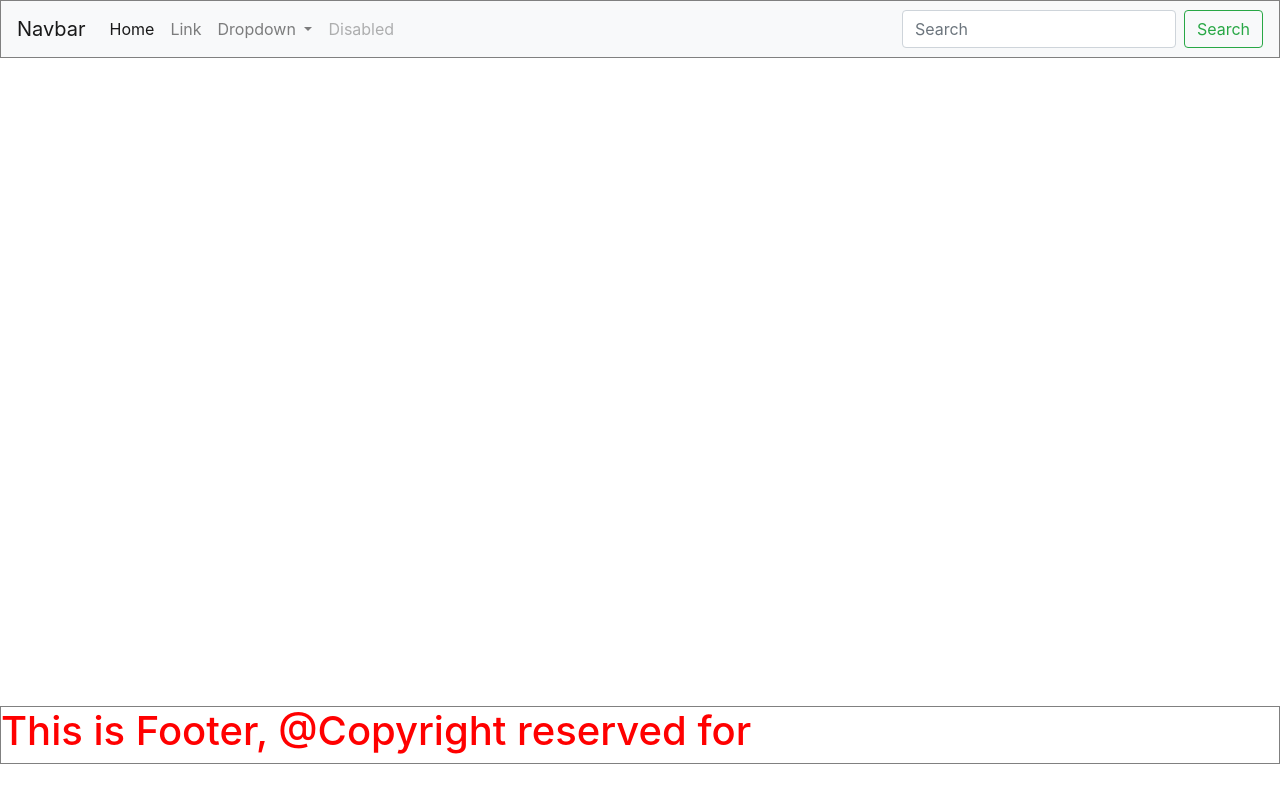
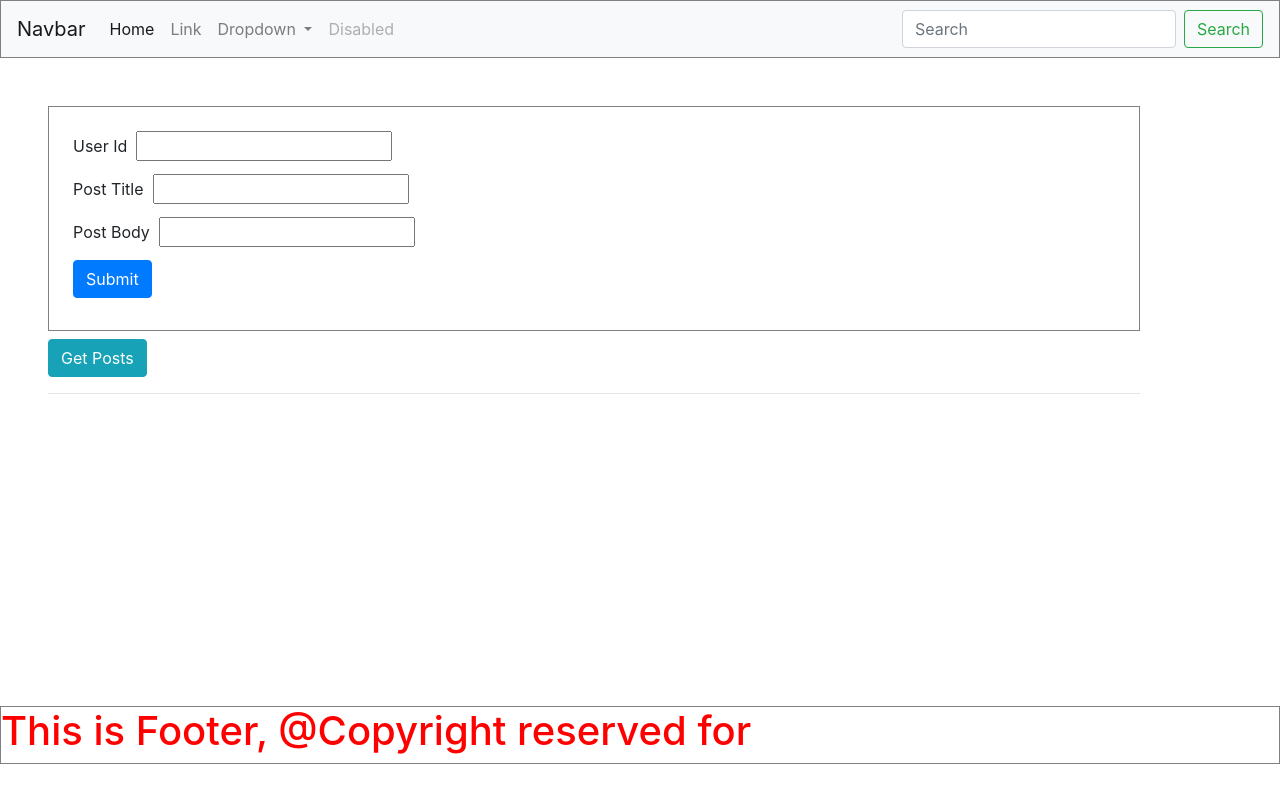
Before and after one commit to zunaidmiah/vue, a Vue app: page / in a window 1280 px wide. Built offline with nearby package versions, Linux system fonts and the light colour scheme.

Commit message:
get and post method http added

```diff
--- a/src/AppHttp.vue
+++ b/src/AppHttp.vue
@@ -1,17 +1,22 @@
 <template lang="">
     <Header/>
     <div class="container p-4 m-4" style="min-height:600px;">
-
+        <CreatePost/>
+        <PostLists/>
     </div>
     <Footer/>
 </template>
 <script>
 import Header from './Components/main/header.vue';
 import Footer from './Components/main/footer.vue';
+import PostLists from './Components/layout/PostLists.vue';
+import CreatePost from './Components/layout/CreatePost.vue';
 export default {
     components:{
         Header,
         Footer,
+        PostLists,
+        CreatePost
     }
 }
 </script>
--- /dev/null
+++ b/src/Components/layout/CreatePost.vue
@@ -0,0 +1,53 @@
+<template lang="">
+    <div class="mb-2 p-4" style="border:1px solid gray;">
+        <form @submit.prevent="CreatePost">
+            <div class="pb-2">
+                <label for="userId">User Id</label>&nbsp
+                <input type="text" id="userId" v-model="data.userId">
+            </div>
+
+            <div class="pb-2">
+                <label for="post-title">Post Title</label>&nbsp
+                <input type="text" id="post-title" v-model="data.title">
+            </div>
+
+            <div class="pb-2">
+                <label for="post-body">Post Body </label>&nbsp
+                <input type="text" id="post-body" v-model="data.body">
+            </div>
+
+            <div class="pb-2">
+                <button class="btn btn-primary">Submit</button>
+            </div>
+        </form>
+    </div>
+</template>
+<script>
+import axios from 'axios'
+export default {
+    data(){
+        return{
+            data:{
+                userId:'',
+                title:'',
+                body:''
+            }
+        }
+    },
+    methods:{
+        CreatePost(){
+            console.log("submitted")
+            axios.post('https://jsonplaceholder.typicode.com/posts', this.data)
+                .then((res) => {
+                    console.log(res)
+                })
+                .catch((err) => {
+                    console.log(err)
+                })
+        }
+    }
+}
+</script>
+<style lang="">
+
+</style>
--- /dev/null
+++ b/src/Components/layout/PostLists.vue
@@ -0,0 +1,39 @@
+<template lang="">
+    <div>
+        <button class="btn btn-info" @click="getPosts">Get Posts</button>
+        <hr>
+        <div v-for="item in data" :key="item.id">
+            <h3>Title: {{ item.title }}</h3>
+            <p>{{ item.body }}</p>
+            <hr>
+        </div>
+    </div>
+</template>
+<script>
+import axios from 'axios'
+export default {
+    data(){
+        return{
+            data:[]
+
+        }
+    },
+    methods:{
+        getPosts(){
+            console.log("clicked button")
+            axios.get('https://jsonplaceholder.typicode.com/posts')
+                .then((res) => {
+                    console.log(res.data)
+                    this.data = res.data
+
+                })
+                .catch((err) => {
+
+                })
+        }
+    }
+}
+</script>
+<style lang="">
+
+</style>
```
